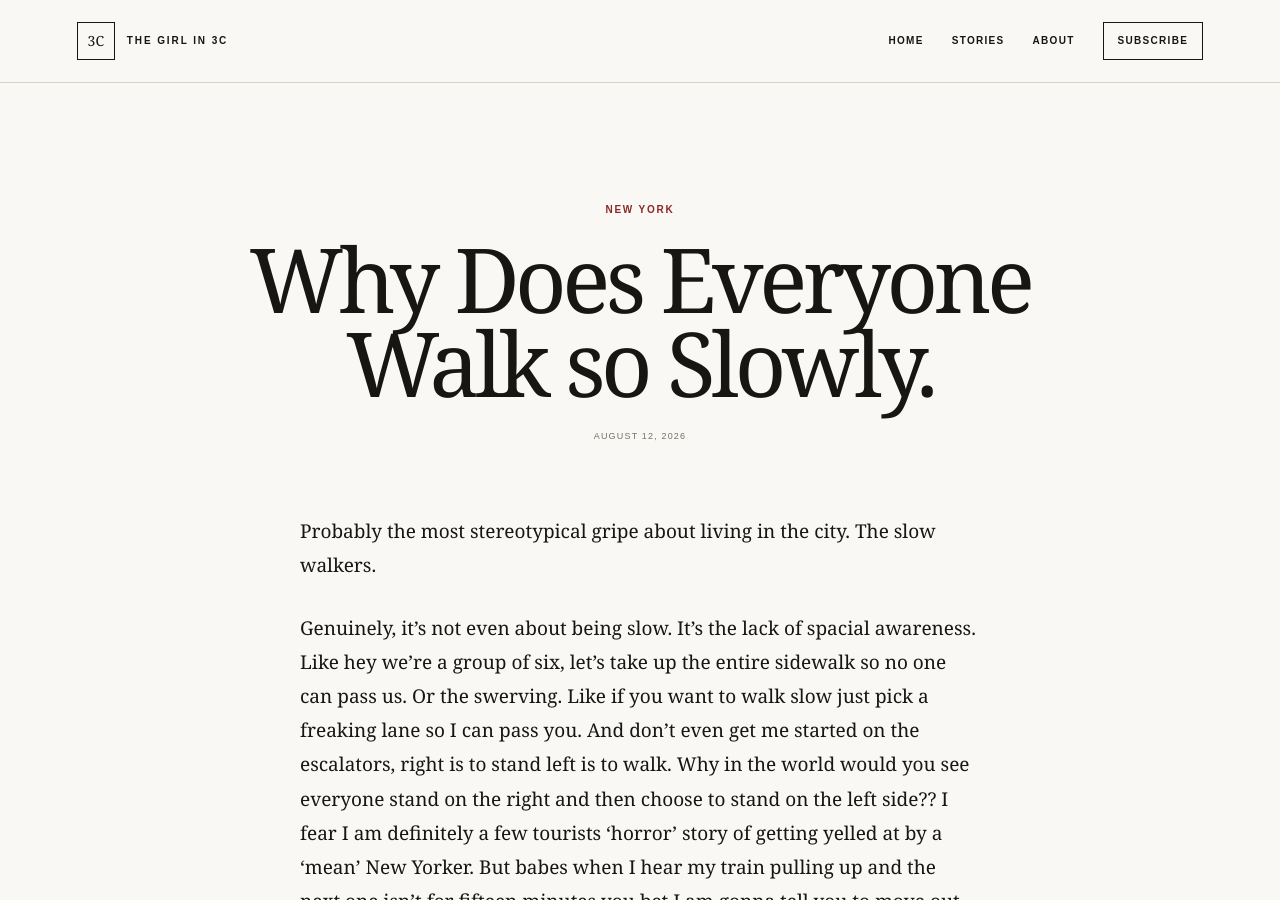
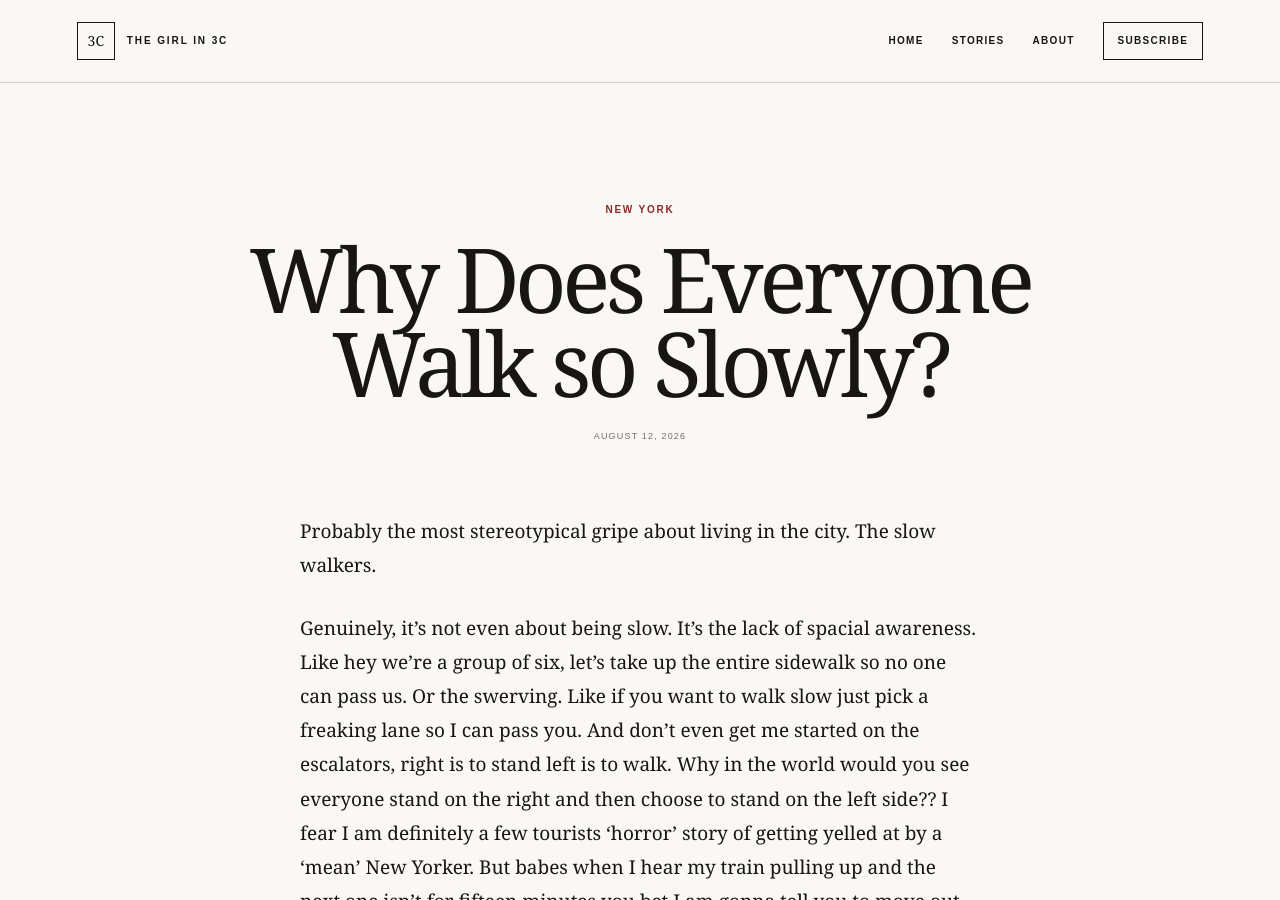
Before and after one commit to thegirlin3c/the-girl-in-3c, a Jekyll site: the page built from _posts/2026-08-12-why-does-everyone-walk-so-slowly.md, in a window 1280 px wide and 900 px high. Built offline with Jekyll 4.4.1, drawn with Linux system fonts in a browser that asks for light colours; part of the change alters nothing that is shown.

```diff
--- a/_posts/2026-08-12-why-does-everyone-walk-so-slowly.md
+++ b/_posts/2026-08-12-why-does-everyone-walk-so-slowly.md
@@ -1,9 +1,9 @@
 ---
 layout: post
-title: "Why Does Everyone Walk so Slowly."
+title: "Why Does Everyone Walk so Slowly?"
 date: 2026-08-12
 category: "New York"
-description: "describe"
+description: "I am a pretty peaceful and calm person (I think) unless there is a complete dumb-dumb ruining my speed walking flow. Sometimes the city feels like it's a person's first day on Earth."
 ---
 
 Probably the most stereotypical gripe about living in the city. The slow walkers.
```
